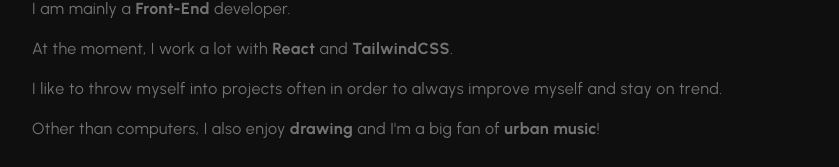
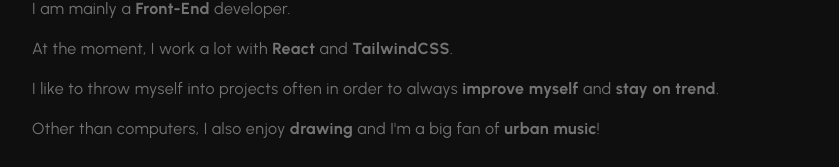
Before and after one commit to MRK4/portfolio-react, a Next.js app: page / in a window 1280 px wide. Shown: the part 597-764 px from the top of the page, without its empty margins (16-855 px from the left). Built offline with nearby package versions, Linux system fonts and the light colour scheme.

Commit message:
Added my new resume

```diff
--- a/components/AboutMe.jsx
+++ b/components/AboutMe.jsx
@@ -17,7 +17,7 @@ function AboutMe() {
         At the moment, I work a lot with <strong>React</strong> and <strong>TailwindCSS</strong>.
         </p>
         <p className="max-w-3xl my-4">
-        I like to throw myself into projects often in order to always improve myself and stay on trend.
+        I like to throw myself into projects often in order to always <strong>improve myself</strong> and <strong>stay on trend</strong>.
         </p>
         <p className="max-w-3xl my-4">
         Other than computers, I also enjoy <strong>drawing</strong> and I&apos;m a big fan of <strong>urban music</strong>!
```
Also changed, not shown: 1 other file (tests, documents, lock files or other folders).
